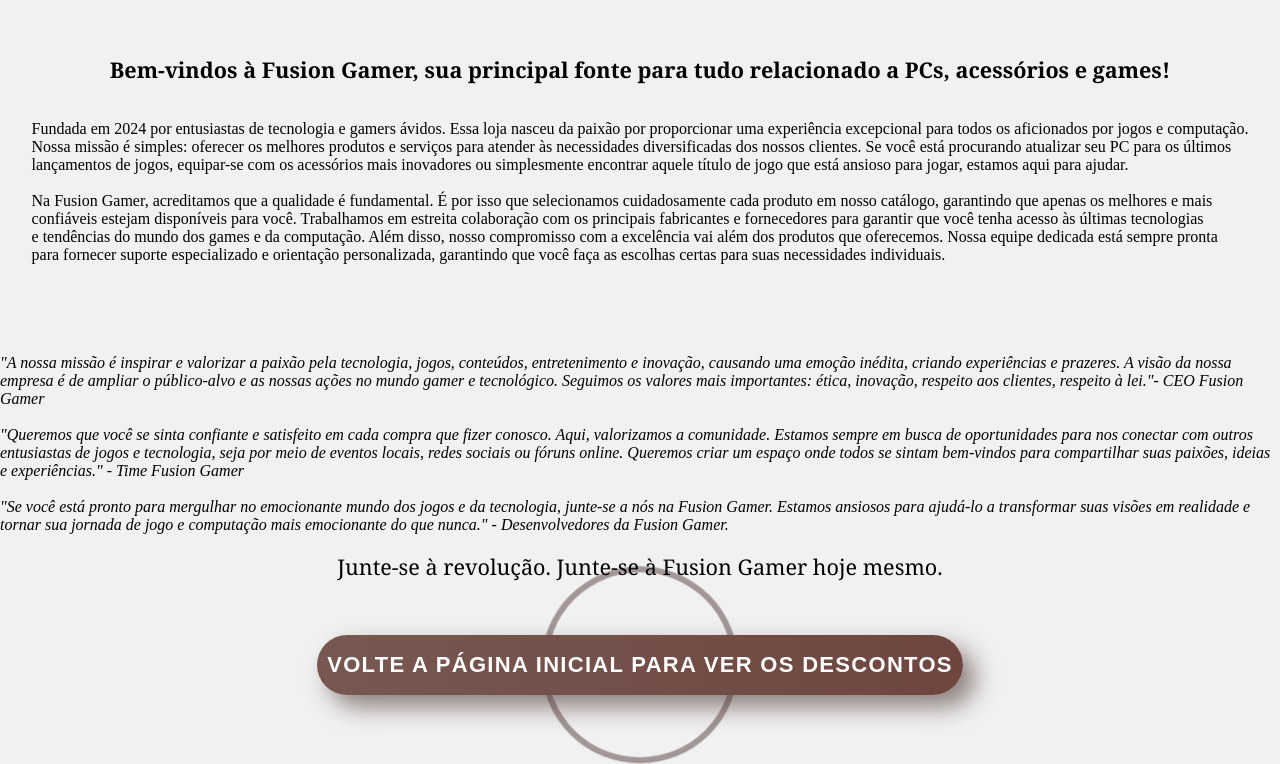
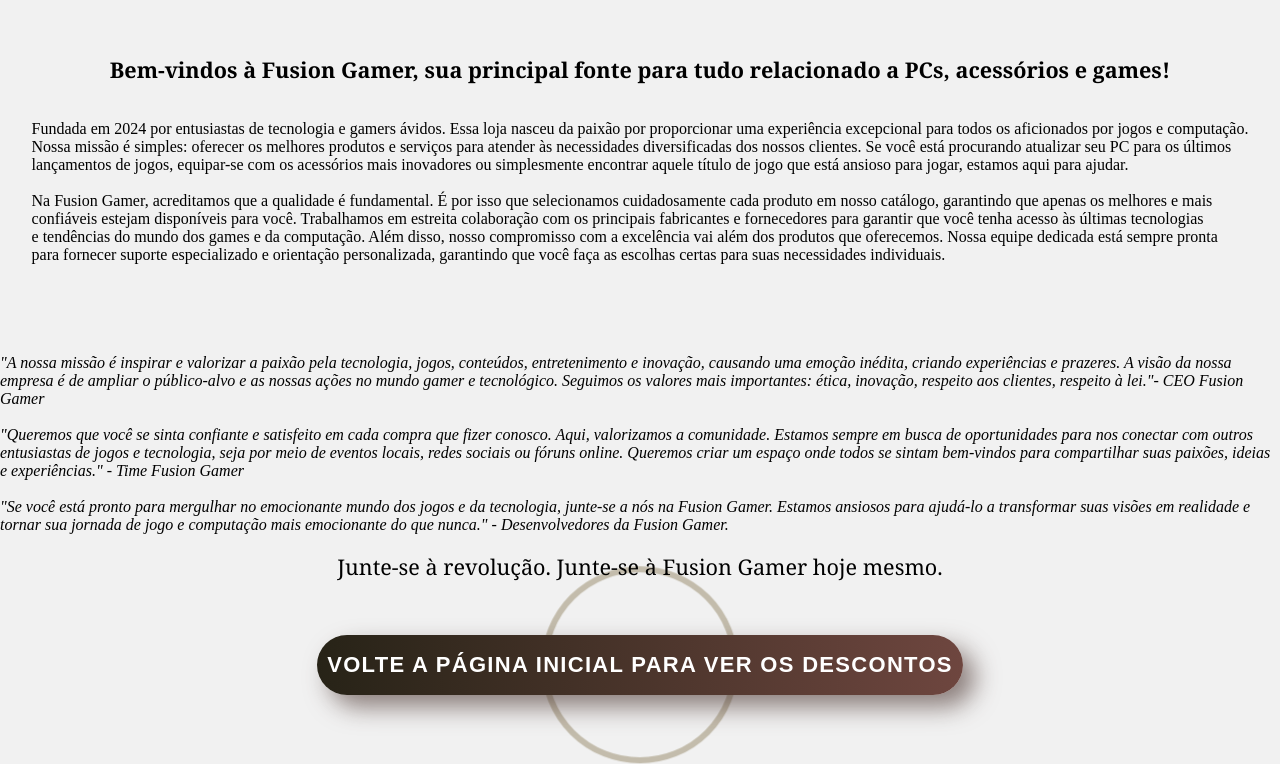
Before and after one commit to RyanCos/Fusion-gamer, a plain HTML site: page sobre-nos.html in a window 1280 px wide. Shown: the part 571-1335 px from the top of the page. Drawn offline with Linux system fonts and the light colour scheme.

Commit message:
Algumas alterações no site

```diff
--- a/css/style.css
+++ b/css/style.css
@@ -228,8 +228,8 @@ html, body {
     letter-spacing: 1.3px;
     font-weight: 700;
     color: #ffffff;
-    background: #362927;
-  background: linear-gradient(90deg, rgb(119, 88, 81) 0%, rgb(110, 70, 63) 100%);
+    background: #85754E;
+  background: linear-gradient(90deg, rgb(39, 35, 23) 0%, rgb(110, 70, 63) 100%);
     border: none;
     border-radius: 1000px;
     box-shadow: 12px 12px 24px rgba(83, 62, 58, 0.64);
@@ -245,7 +245,7 @@ html, body {
     border-radius: 1000px;
     min-width: calc(300px + 12px);
     min-height: calc(60px + 12px);
-    border: 6px solid #241212;
+    border: 6px solid #85754E;
     box-shadow: 0 0 60px rgba(78, 46, 46, 0.64);
     position: absolute;
     top: 50%;
@@ -256,7 +256,7 @@ html, body {
   }
 
   .button:hover, .button:focus {
-    color: #441e1e;
+    color: #85754E;
     transform: translateY(-6px);
   }
 
@@ -268,7 +268,7 @@ html, body {
     content: '';
     width: 30px; height: 30px;
     border-radius: 100%;
-    border: 6px solid #381a1a;
+    border: 6px solid #85754E;
     position: absolute;
     z-index: -1;
     top: 50%;
```
